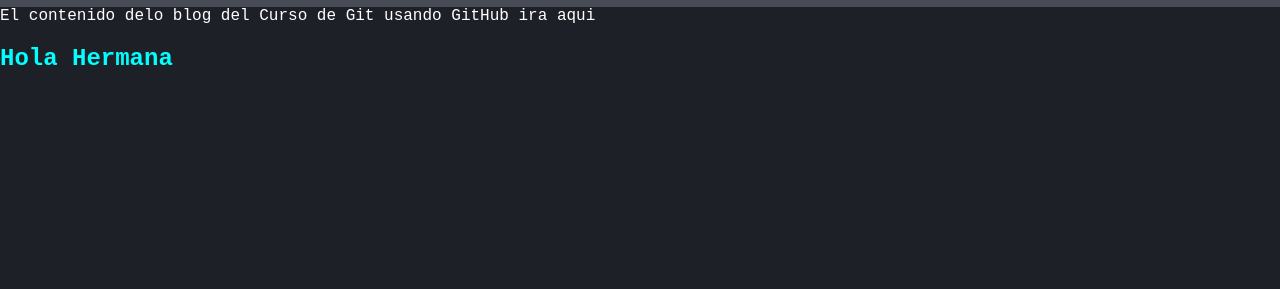
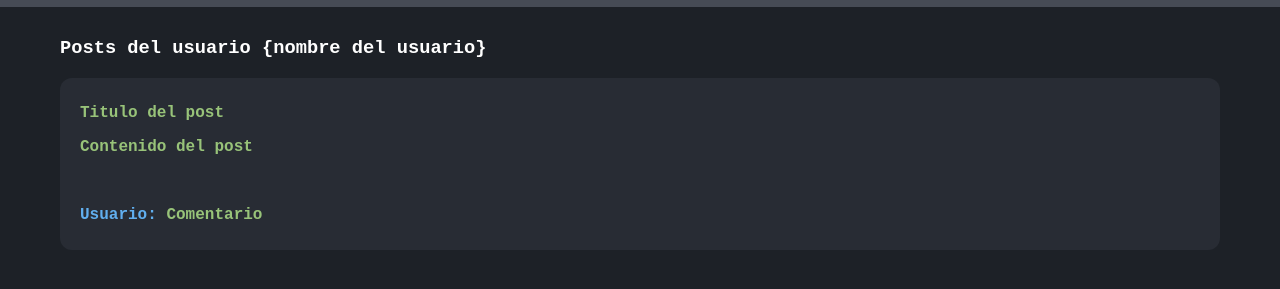
Before and after one commit to Antonio-Ex/Curso-Git, a plain HTML site: page index.html in a window 1280 px wide. Shown: the part 63-352 px from the top of the page. Drawn offline with Linux system fonts and the light colour scheme; a web font is replaced by a local one.

Commit message:
Add post styles

```diff
--- a/index.html
+++ b/index.html
@@ -15,9 +15,15 @@
         <h1>Blog Curso</h1>
         <img class= "logo" src="img/logo.png">
         </div>
-        <div>
-            El contenido delo blog del Curso de Git usando GitHub ira aqui
-        </div class="saludo">
-        <h2>Hola Hermana</h2>
+        <div class="container" id="content">
+            <h3>Posts del usuario {nombre del usuario}</h3>
+<div class="post">
+    <h4>Titulo del post
+        <p>Contenido del post</p>
+        <br>
+        <p><span>Usuario:</span> Comentario</p>
+    </h4>
+</div>
+        </div>
 </body>
 </html>
--- a/style.css
+++ b/style.css
@@ -18,4 +18,23 @@ h1{
     width: auto;
     height: 50px;
 }
-h2{color: aqua;}
+
+.container {
+    margin-top:  30px;
+    padding:  0 60px 0 60px;
+}
+
+.post {
+        background-color: #282c34;
+        margin-bottom:  15px;
+        padding: 5px  20px  5px  20px;
+        border-radius:  12px;
+}
+
+.post h4 {
+         color: #98c379;
+}
+
+.post span {
+    color: #61afef;
+}
```
